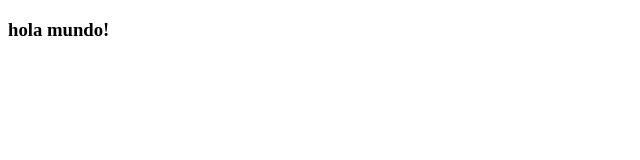
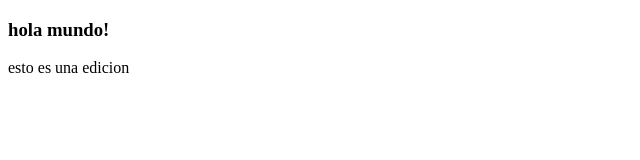
Before and after one commit to JesusEduardo91/hello-world, a plain HTML site: page index.html in a window 1280 px wide. Shown: the whole page, without its empty margins (0-640 px from the left). Drawn offline with Linux system fonts and the light colour scheme.

Commit message:
edition 1
hemos añadido un comentario

```diff
--- a/index.html
+++ b/index.html
@@ -6,6 +6,7 @@
 <body>
 
 	<h3>hola mundo!</h3>
+	esto es una edicion
 
 </body>
 </html>
```
